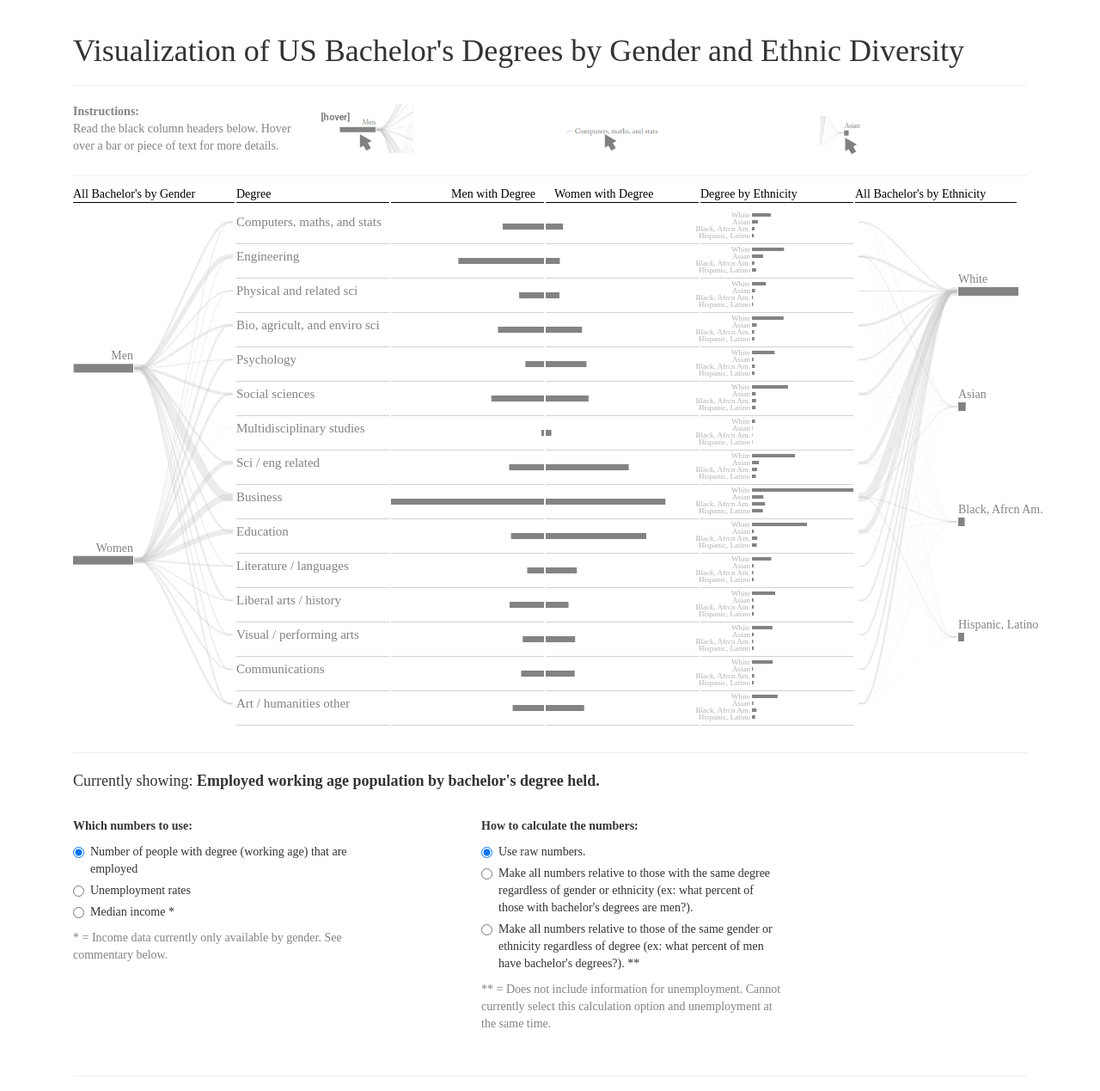
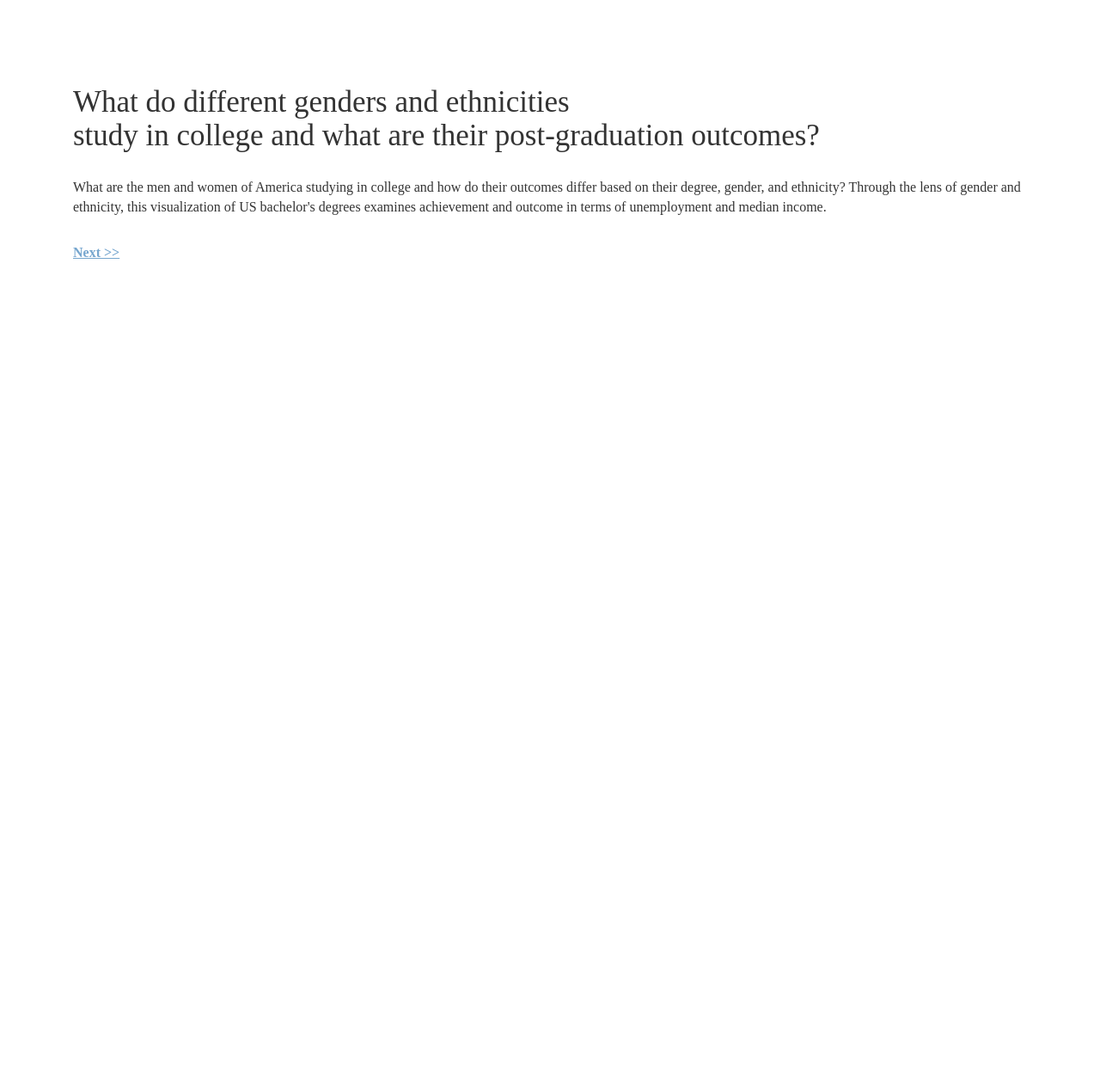
Before and after one commit to sampottinger/visualization-us-bachelors-degrees-gender-ethnicity, a website: page disciplines_stats.html in a window 1280 px wide. Shown: the top 1269 px of the page at 86% size. After the commit the page ends 800 px from the top, so only its background shows below. Drawn offline with nearby package versions, Linux system fonts and the light colour scheme; a web font is replaced by a local one.

Commit message:
Intro with controls on bottom.

```diff
--- a/constants.js
+++ b/constants.js
@@ -207,11 +207,11 @@ var GENDER_LABELS = d3.map({
  */
 var TITLE_COMPONENTS = d3.map({
     'size': 'Employed working age population by bachelor\'s degree held',
-    'unemployment': 'Unemployment rate by bachelor\'s degree by held',
+    'unemployment': 'Unemployment rate by bachelor\'s degree held',
     'earnings': 'Median income by bachelor\'s degree held',
     'population': '.',
-    'percent': ' relative to those with the degree.',
-    'percent_by_pop_group': ' relative to those of the same gender / ethnicity.'
+    'percent': ' as % of all degree holders.',
+    'percent_by_pop_group': ' as % of overall population.'
 });
 
 /**
--- a/disciplines_stats.css
+++ b/disciplines_stats.css
@@ -84,8 +84,13 @@ body {
   alignment-baseline: middle;
 }
 
-.page-header {
-  margin-bottom: 10px;
+.overall-header {
+  margin: 100px 0 200px 0;
+  font-size: 16px;
+}
+
+.overall-header h1 {
+  font-size: 35px;
 }
 
 .write-up-header {
@@ -99,10 +104,14 @@ body {
 
 #controls-holder {
   border-bottom: 1px solid #EEE;
-  border-top: 1px solid #EEE;
   margin-bottom: 20px;
-  padding-top: 20px;
-  padding-bottom: 50px;
+  padding: 15px 0;
+  border-top: 1px dotted #EEE;
+}
+
+#controls-holder label {
+  font-weight: normal;
+  padding: 0 10px;
 }
 
 #details-panel {
@@ -124,6 +133,10 @@ body {
   font-weight: bold;
 }
 
+#income-note {
+  padding-left: 15px;
+}
+
 #instructions-top-panel {
   font-size: 14px;
 }
@@ -132,11 +145,30 @@ body {
   height: 60px;
 }
 
+#intro {
+  padding: 20px 0;
+}
+
 #middle-section-details-panel {
   display: none;
 }
 
 #non-official-disclaimer {
+  font-weight: bold;
+}
+
+#post-intro-contents {
+  display: none;
+}
+
+#report {
+  margin-top: 100px;
+}
+
+#start-link {
+  text-decoration: underline;
+  -webkit-animation: pulsate 2s ease-out;
+  -webkit-animation-iteration-count: infinite;
   font-weight: bold;
 }
 
@@ -150,7 +182,8 @@ body {
 
 #title-bar {
   height: 95px;
-  border-bottom: 1px solid #EEE;
+  border-bottom: 1px dotted #EEE;
+  border-top: 1px solid #ccc;
 }
 
 #title-bar.scrolled {
@@ -160,6 +193,7 @@ body {
   top: 0;
   height: 75px;
   border-bottom: 1px solid #ccc;
+  border-top: none;
   z-index: 10;
 }
 
@@ -171,3 +205,10 @@ body {
 #viz-padding.scrolled {
   height: 155px;
 }
+
+
+@-webkit-keyframes pulsate {
+    0% {-webkit-transform: scale(0.1, 0.1); opacity: 0.5;}
+    50% {opacity: 1.0;}
+    100% {-webkit-transform: scale(1.2, 1.2); opacity: 0.5;}
+}
--- a/disciplines_stats.html
+++ b/disciplines_stats.html
@@ -26,9 +26,13 @@
   </head>
   <body>
     <div class="container">
-      <div class="page-header">
-        <h1>Visualization of US Bachelor's Degrees by Gender and Ethnic Diversity</h1>
+      <div class="overall-header" id="overall-header">
+        <h1>What do different genders and ethnicities<br>study in college and what are their post-graduation outcomes?</h1>
+        <p id="intro"><span class="question">What are the men and women of America studying in college and how do their outcomes differ based on their degree, gender, and ethnicity?</span> Through the lens of gender and ethnicity, this visualization of US bachelor's degrees examines achievement and outcome in terms of unemployment and median income.</p>
+        <p><a id="start-link" href="#">Next >></a>
       </div>
+      <div id="post-intro-contents">
+        <h1>Visualization of US Bachelors Degrees by Gender and Ethnicity</h1>
         <div id="viz-padding"></div>
         <div id="visualization-holder">
           <div id="title-bar">
@@ -37,7 +41,7 @@
                 <div id="instructions-top-panel" class="row">
                   <div class="col-xs-3">
                     <div class="instructions-head">Instructions:</div>
-                  Read the black column headers below. Hover over a bar or piece of text for more details.
+                    Hover over a bar or piece of text for more details. Use radio buttons to change data.
                   </div>
                   <div class="col-xs-3"><img src="./img/instructions_1.png"></div>
                   <div class="col-xs-3"><img src="./img/instructions_2.png"></div>
@@ -77,48 +81,23 @@
             </div>
           </div>
           <svg id="disciplines-vis-target" width="1140" height="670"></svg>
+          <div id="controls-holder">
+            <div class="row">
+              <div class="col-xs-2" id="which-panel">
+                <div>Currently Showing:</div>
+                <div id="title"></div>
               </div>
-      <div id="controls-holder">
-        <div id="title-holder">Currently showing: <span id="title"></span></div>
-        <div class="row">
-          <div class="col-xs-4" id="which-panel">
-            <div class="controls-header">Which numbers to use:</div>
-            <div class="radio">
-              <label>
-                <input type="radio" value="size" name="which" class="which-check" checked> Number of people with degree (working age) that are employed
-              </label>
-            </div>
-            <div class="radio">
-              <label>
-                <input type="radio" value="unemployment" name="which" class="which-check"> Unemployment rates
-              </label>
-            </div>
-            <div class="radio">
-              <label>
-                <input type="radio" value="earnings" name="which" class="which-check"> Median income *
-              </label>
-            </div>
+              <div class="col-xs-5" id="which-panel">
+                <label><input type="radio" value="size" name="which" class="which-check" checked> Number of degree holders</label>
+                <label><input type="radio" value="unemployment" name="which" class="which-check"> Unemployment</label>
+                <label><input type="radio" value="earnings" name="which" class="which-check"> Median income *</label>
                 <div class="notes" id="income-note">* = Income data currently only available by gender. See commentary below.</div>
               </div>
-          <div class="col-xs-1"></div>
-          <div class="col-xs-4" id="how-panel">
-            <div class="controls-header">How to calculate the numbers:</div>
-            <div class="radio">
-              <label>
-                <input type="radio" value="population" name="how" class="how-check" checked> Use raw numbers.
-              </label>
+              <div class="col-xs-5" id="how-panel">
+                <label><input type="radio" value="population" name="how" class="how-check" checked> Total</label>
+                <label><input type="radio" value="percent_by_pop_group" name="how" class="how-check"> % of Overall Population<label>
+                <label><input type="radio" value="percent" name="how" class="how-check"> % of Degree-Holders</label>
               </div>
-            <div class="radio">
-              <label>
-                <input type="radio" value="percent" name="how" class="how-check"> Make all numbers relative to those with the same degree regardless of gender or ethnicity (ex: what percent of those with bachelor's degrees are men?).
-              </label>
-            </div>
-            <div class="radio">
-              <label>
-                <input type="radio" value="percent_by_pop_group" name="how" class="how-check"> Make all numbers relative to those of the same gender or ethnicity regardless of degree (ex: what percent of men have bachelor's degrees?). **
-              </label>
-            </div>
-            <div class="notes" id="by-group-note">** = Does not include information for unemployment. Cannot currently select this calculation option and unemployment at the same time.</div>
             </div>
           </div>
         </div>
@@ -130,7 +109,7 @@
           d3.json('./combined.json', onLoad);
           $('#disciplines-vis-target').delay(1000).slideDown();
         </script>
-      <div>
+        <div id="report">
           <div class="write-up-section">
             <div class="write-up-header">What is this?</div>
             <div class="write-up-contents">Using US Census data, this visualization examines the gender and ethnic trends behind college degrees and the outcomes for graduates. This analysis not only offers a raw insight into the number of degree holders, employment, and median income but also scales those numbers proportional to
@@ -199,5 +178,6 @@
           </div>
         </div>
       </div>
+    </div>
   </body>
 </html>
--- a/disciplines_stats.js
+++ b/disciplines_stats.js
@@ -21,6 +21,8 @@
  *
  * @author Sam Pottinger
  */
+
+var started = false;
 
 
 /**
@@ -978,6 +980,12 @@ function onLoad(error, rawData) {
     calc: 'population'
   };
 
+  $("#start-link").click(function() {
+    $("#overall-header").slideUp();
+    $("#post-intro-contents").fadeIn();
+    started = true;
+  });
+
   createGroups(popData);
   createFlowGroups();
   createHeaders();
@@ -1112,7 +1120,7 @@ $(window).scroll(function() {
   var inRegion = scrollLoc > SCROLL_TOP;
   inRegion = inRegion && scrollLoc < SCROLL_BOTTOM
 
-  if(inRegion) {
+  if(inRegion && started) {
     $('#title-bar').addClass('scrolled');
     $('#viz-padding').addClass('scrolled');
     $('.display-panel-caption').addClass('scrolled');
```
Lines whose indentation alone changed are shown as unchanged.
